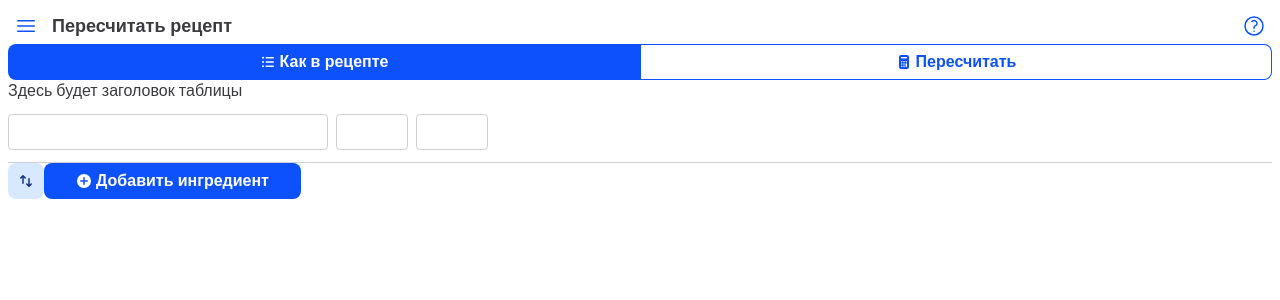
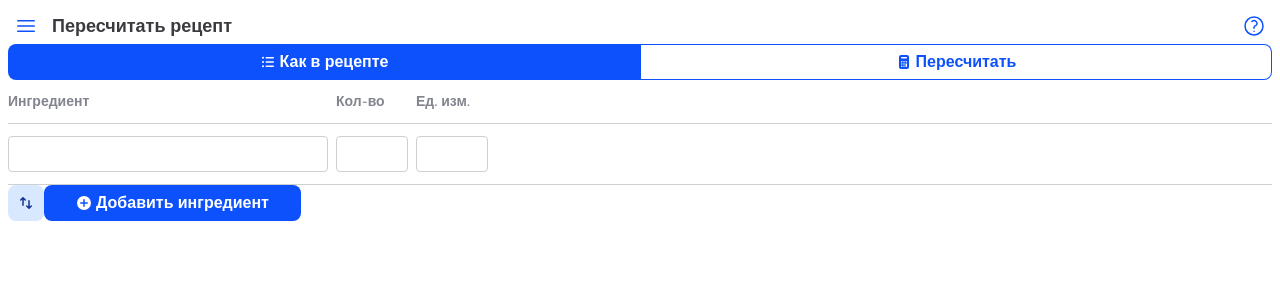
Before and after one commit to stepanzh/Proportio-beta, a Vue app: page / in a window 1280 px wide. Shown: the top 300 px of the page. Built offline with nearby package versions, Linux system fonts and the light colour scheme.

Commit message:
feat(table-header): стили

```diff
--- a/src/assets/base.css
+++ b/src/assets/base.css
@@ -10,6 +10,7 @@
   --red-orange-500: #f93224;
   --shuttle-gray-200: #cecfd3;
   --shuttle-gray-300: #acaeb4;
+  --shuttle-gray-400: #82858e;
   --shuttle-gray-900: #3a3a3f;
   --weight-regular: 400;
   --weight-semibold: 600;
--- a/src/views/proportio/CalculatorView.vue
+++ b/src/views/proportio/CalculatorView.vue
@@ -36,7 +36,11 @@
 
             <!-- Table and actions -->
             <div>
-                <div>Здесь будет заголовок таблицы</div>
+                <div class="table-row">
+                    <span class="table-row__header">Ингредиент</span>
+                    <span class="table-row__header">Кол-во</span>
+                    <span class="table-row__header">Ед. изм.</span>
+                </div>
                 <!-- TODO: state when there is no ingredients -->
                 <OriginalTable v-if="mode === Modes.original" />
                 <ScaledTable v-if="mode === Modes.scale" />
@@ -95,6 +99,12 @@ function setScaled() {
     border-bottom: 1px solid var(--shuttle-gray-200);
 }
 
+.table-row__header {
+    font-size: 14px;
+    font-weight: var(--weight-semibold);
+    color: var(--shuttle-gray-400)
+}
+
 .cell-name,
 .cell-amount,
 .cell-unit {
```
